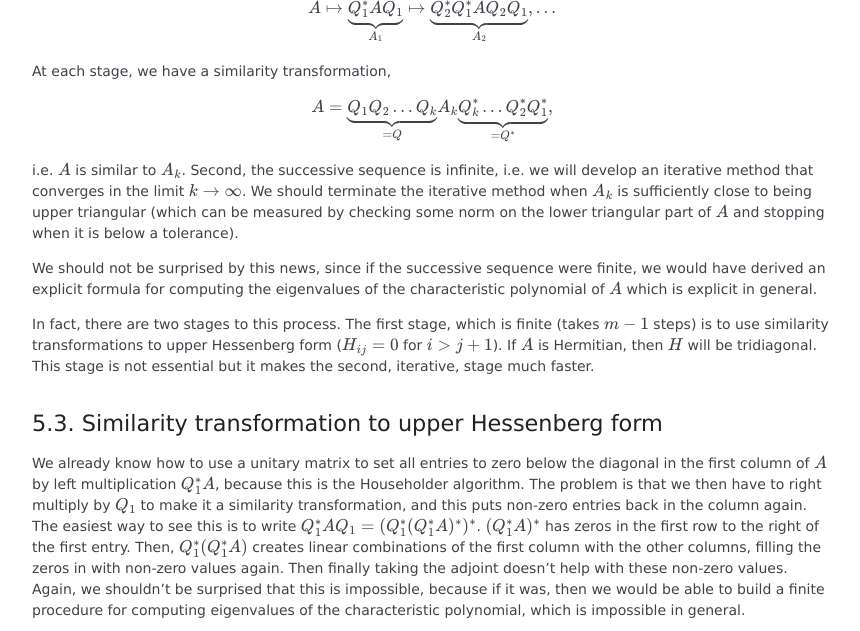
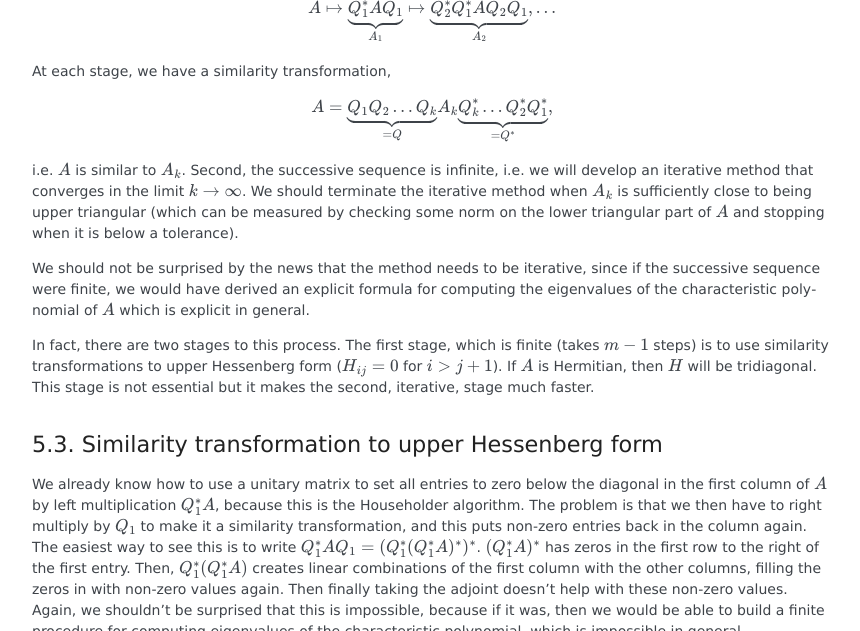
Before and after one commit to comp-lin-alg/comp-lin-alg-course, a Sphinx documentation site: the page built from doc/source/L5_eigenvalues.rst, in a window 1280 px wide and 900 px high, scrolled down 2545 px, cut to the strip 0-631 px from the top of the window. Shown: the whole strip, without its empty margins (163-1023 px from the left). Built offline with Sphinx 7.4.7, drawn with Linux system fonts in a browser that asks for light colours; formulas are drawn with MathJax 3; pages that are not in the unit, such as notebooks, are missing from menus.

Commit message:
clarify what this news is

```diff
--- a/doc/source/L5_eigenvalues.rst
+++ b/doc/source/L5_eigenvalues.rst
@@ -195,10 +195,10 @@ when `A_k` is sufficiently close to being upper triangular (which
 can be measured by checking some norm on the lower triangular part
 of `A` and stopping when it is below a tolerance).
 
-We should not be surprised by this news, since if the successive
-sequence were finite, we would have derived an explicit formula for
-computing the eigenvalues of the characteristic polynomial of `A`
-which is explicit in general.
+We should not be surprised by the news that the method needs to be
+iterative, since if the successive sequence were finite, we would have
+derived an explicit formula for computing the eigenvalues of the
+characteristic polynomial of `A` which is explicit in general.
 
 In fact, there are two stages to this process. The first stage, which
 is finite (takes `m-1` steps) is to use similarity transformations to
```
